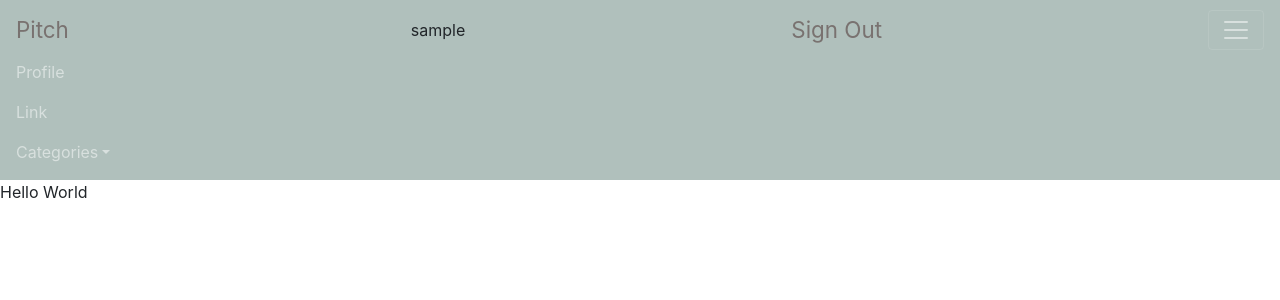
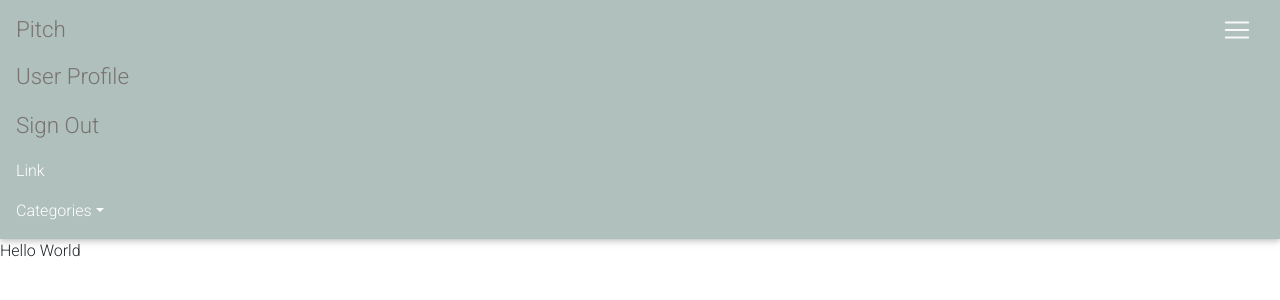
Before and after one commit to Mutugiii/Pitch, a Flask app: page / in a window 1280 px wide, after a click that opens the changed part. Shown: the top 300 px of the page. Run offline with Flask 2, Linux system fonts and the light colour scheme; the visitor is signed in with stand-in values (Sample User, id 1); data comes from the database, SQL or seed files in the repository; some libraries are stand-ins or nearby versions.

Commit message:
Create user profile page | Add links to material design bootstrap in base.html | Update navbar with profile section

```diff
--- a/app/templates/base.html
+++ b/app/templates/base.html
@@ -6,22 +6,38 @@
     <meta name="viewport" content="width=device-width, initial-scale=1.0">
     <meta http-equiv="X-UA-Compatible" content="ie=edge">
     <link href="https://cdnjs.cloudflare.com/ajax/libs/twitter-bootstrap/4.3.1/css/bootstrap.min.css" rel="stylesheet">
-    <script type="text/javascript" src="https://cdnjs.cloudflare.com/ajax/libs/jquery/3.3.1/jquery.min.js"></script>
-    <script type="text/javascript"
-        src="https://cdnjs.cloudflare.com/ajax/libs/twitter-bootstrap/4.3.1/js/bootstrap.min.js"></script>
     <link href="https://fonts.googleapis.com/css?family=Oswald&display=swap" rel="stylesheet">
+
+    <!-- MDBootstrap links -->
+    <link rel="stylesheet" href="https://use.fontawesome.com/releases/v5.8.2/css/all.css">
+    <link rel="stylesheet" href="https://fonts.googleapis.com/css?family=Roboto:300,400,500,700&display=swap">
+    <link href="https://cdnjs.cloudflare.com/ajax/libs/twitter-bootstrap/4.4.1/css/bootstrap.min.css" rel="stylesheet">
+    <link href="https://cdnjs.cloudflare.com/ajax/libs/mdbootstrap/4.12.0/css/mdb.min.css" rel="stylesheet">
     {% block title %}
 
     {% endblock %}
 </head>
 
 <body>
-{% block navbar %}
+    {% block navbar %}
     {%include 'navbar.html' %}
-{% endblock %}
-{% block content %}
+    {% endblock %}
+    {% block content %}
 
-{% endblock %}
+    {% endblock %}
+
+    <!-- Script tags -->
+    <script type="text/javascript" src="https://cdnjs.cloudflare.com/ajax/libs/jquery/3.3.1/jquery.min.js"></script>
+    <script type="text/javascript"
+        src="https://cdnjs.cloudflare.com/ajax/libs/twitter-bootstrap/4.3.1/js/bootstrap.min.js"></script>
+    <!-- MDBootstrap script tags -->
+    <script type="text/javascript" src="https://cdnjs.cloudflare.com/ajax/libs/jquery/3.4.1/jquery.min.js"></script>
+    <script type="text/javascript"
+        src="https://cdnjs.cloudflare.com/ajax/libs/popper.js/1.14.4/umd/popper.min.js"></script>
+    <script type="text/javascript"
+        src="https://cdnjs.cloudflare.com/ajax/libs/twitter-bootstrap/4.4.1/js/bootstrap.min.js"></script>
+    <script type="text/javascript"
+        src="https://cdnjs.cloudflare.com/ajax/libs/mdbootstrap/4.12.0/js/mdb.min.js"></script>
 </body>
 
 </html>
--- a/app/templates/navbar.html
+++ b/app/templates/navbar.html
@@ -1,25 +1,28 @@
 <nav class="navbar navbar-dark navbar-light" style="background-color: #b0c0bc;">
   <a class="navbar-brand" href="/" style="font-size: 1.4rem; color: #797270;">Pitch</a>
-    {% if current_user.is_authenticated %}
-    <span>{{current_user.username}}</span>
-    <span><a href="{{url_for('auth.logout')}}" style="font-size: 1.4rem; color: #797270;">Sign Out</a></span>
-    {% else %}
-    <span><a href="{{url_for('auth.login')}}" style="font-size: 1.4rem; color: #797270;">Sign In</a></span>
-    {% endif %}
-    <button class="navbar-toggler" type="button" data-toggle="collapse" data-target="#navbarsExample01" aria-controls="navbarsExample01" aria-expanded="false" aria-label="Toggle navigation">
+  <button class="navbar-toggler" type="button" data-toggle="collapse" data-target="#navbarsExample01"
+    aria-controls="navbarsExample01" aria-expanded="false" aria-label="Toggle navigation">
     <span class="navbar-toggler-icon"></span>
   </button>
 
   <div class="navbar-collapse collapse" id="navbarsExample01">
     <ul class="navbar-nav mr-auto">
-        <li class="nav-item">
-          <a class="nav-link" href="/profile">Profile</a>
-        </li>
+      {% if current_user.is_authenticated %}
+      <li class="nav-item"><a class="nav-link" href="{{url_for('main.profile',uname=current_user.username)}}" style="font-size: 1.4rem; color: #797270;">User Profile</a></li>
+      {% endif %}
+
+      {% if current_user.is_authenticated %}
+      <li class="nav-item"><a class="nav-link" href="{{url_for('auth.logout')}}" style="font-size: 1.4rem; color: #797270;">Sign Out</a></li>
+      {% else %}
+      <li class="nav-item"><a class="nav-link" href="{{url_for('auth.login')}}" style="font-size: 1.4rem; color: #797270;">Sign In</a class="nav-link"></li>
+      {% endif %}
+
       <li class="nav-item">
         <a class="nav-link" href="/profile">Link</a>
       </li>
       <li class="nav-item dropdown">
-          <a class="nav-link dropdown-toggle" href="http://example.com" id="dropdown01" data-toggle="dropdown" aria-haspopup="true" aria-expanded="false">Categories</a>
+        <a class="nav-link dropdown-toggle" href="http://example.com" id="dropdown01" data-toggle="dropdown"
+          aria-haspopup="true" aria-expanded="false">Categories</a>
         <div class="dropdown-menu" aria-labelledby="dropdown01">
           <a class="dropdown-item" href="#">Action</a>
           <a class="dropdown-item" href="#">Another action</a>
```
Also changed, not shown: app/templates/profile/profile.html (+25 -0 lines). Lines whose indentation alone changed are shown as unchanged.
